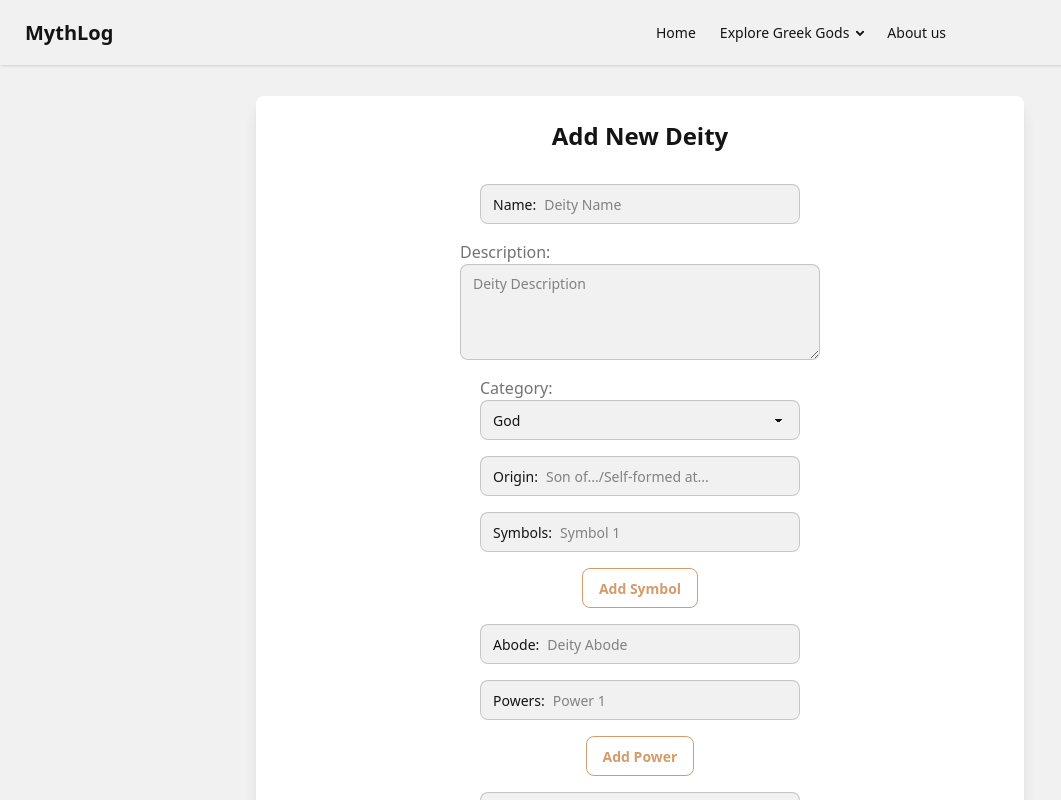
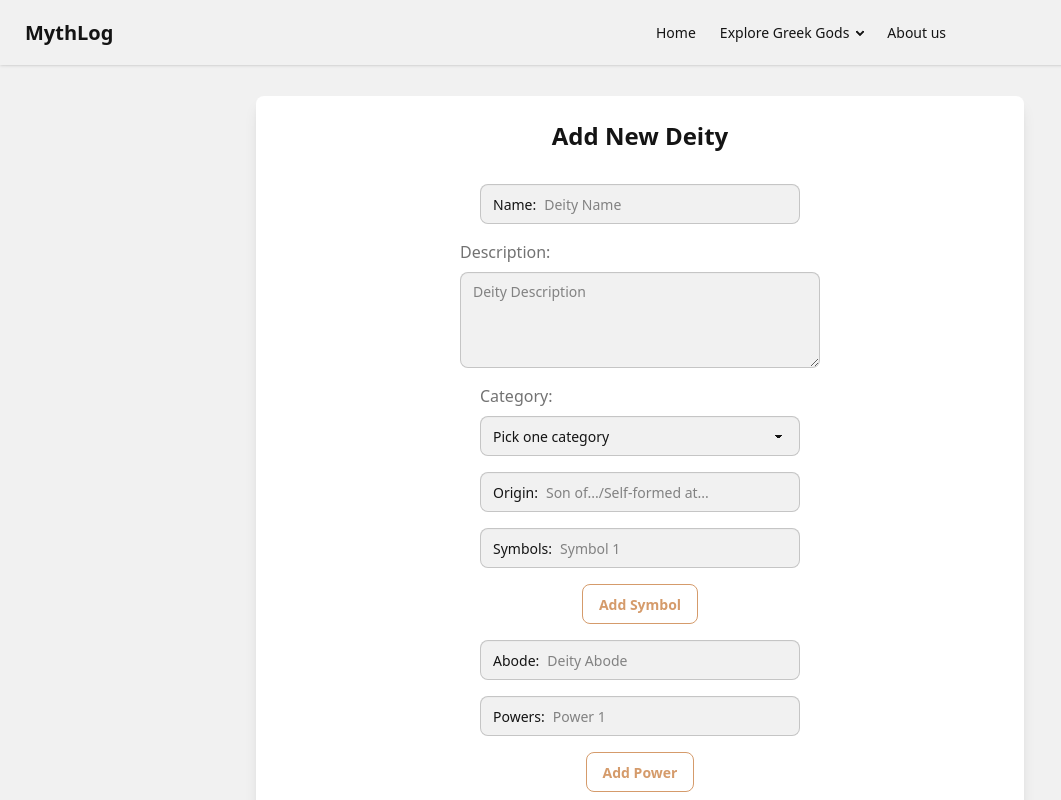
Before and after one commit to Jojocg/MythLog, a React (Vite) app: page /new-god in a window 1280 px wide. Shown: the top 800 px of the page, without its empty margins (0-1061 px from the left). Built offline with nearby package versions, Linux system fonts and the light colour scheme; no server answers.

Commit message:
form select fixed

```diff
--- a/src/Pages/AddGodPage/AddGodPage.jsx
+++ b/src/Pages/AddGodPage/AddGodPage.jsx
@@ -13,12 +13,12 @@ export default function AddGodPage() {
     category: "",
     attributes: {
       origin: "",
-      symbols: [""], // Solo un input por defecto
+      symbols: [""],
       abode: "",
-      powers: [""], // Solo un input por defecto
+      powers: [""],
       family: {
         parents: [""],
-        siblings: [""], // Solo un input por defecto
+        siblings: [""],
         spouse: [""],
       },
       stories: [""],
@@ -100,7 +100,7 @@ export default function AddGodPage() {
     axios
       .post(`${BACK_API}/gods`, requestBody)
       .then((response) => {
-        console.log("Data submitted:", response.data);
+        /* console.log("Data submitted:", response.data); */ /* SUSTITUIR por un modal que avise que se ha creado con éxito */
         // Después de la respuesta exitosa, redirigir o hacer alguna otra acción
         navigate("/gods");
       })
@@ -119,13 +119,13 @@ export default function AddGodPage() {
             name="name"
             value={formData.name}
             placeholder="Deity Name"
-            className="grow" //SUSTITUIR TODOS POR GROW COMO ESTE
+            className="grow"
             onChange={handleChange}
           />
         </label>
 
         <label className="form-control w-6/12">
-          <div className="label">
+          <div className="label mb-2">
             <span className="label-text">Description:</span>
           </div>
           <textarea
@@ -137,14 +137,14 @@ export default function AddGodPage() {
         </label>
 
         <label className="form-control w-full max-w-xs">
-          <div className="label">
+          <div className="label mb-2">
             <span className="label-text">Category:</span>
           </div>
           <select name="category" value={formData.category} className="select select-bordered" onChange={handleChange}>
-            <option disabled selected>Pick one category</option>
-            <option>God</option>
-            <option>Goddess</option>
-            <option>Gods</option>
+            <option disabled selected value="">Pick one category</option>
+            <option value="God">God</option>
+            <option value="Goddess">Goddess</option>
+            <option value="Gods">Gods</option>
           </select>
         </label>
 
```
